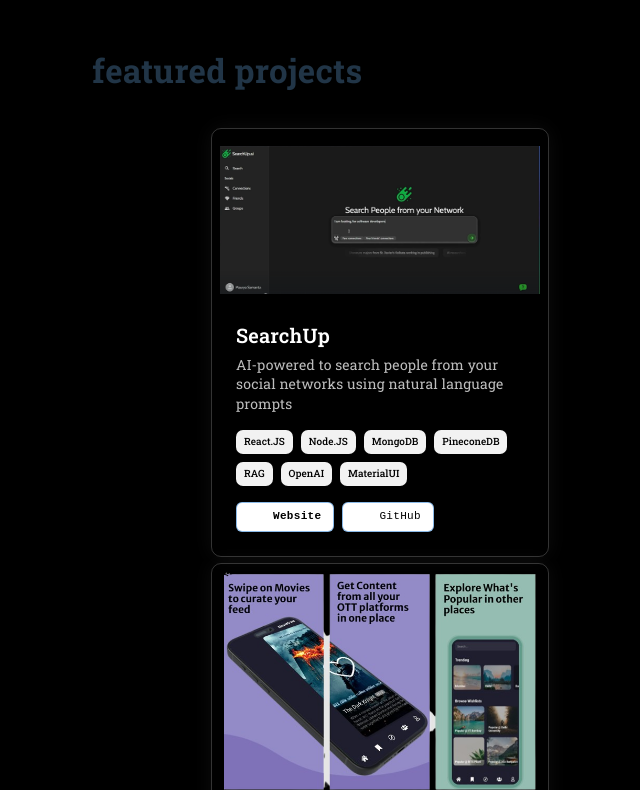
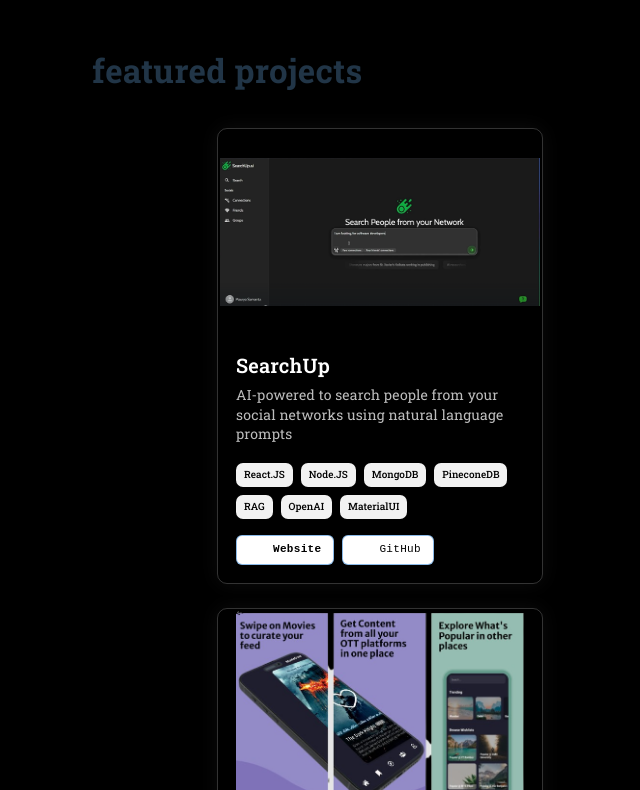
Before and after one commit to MauryaSamanta/MauryaSamantaV1, a React (Vite) app: page / in a window 1280 px wide. Shown: the part 870-1660 px from the top of the page, without its empty margins (276-916 px from the left). Built offline with nearby package versions, Linux system fonts and the light colour scheme; some icons are missing.

Commit message:
Reduced padding on project UI

```diff
--- a/src/components/ProjectsBoxes.jsx
+++ b/src/components/ProjectsBoxes.jsx
@@ -12,8 +12,8 @@
       onMouseLeave={() => setHovered(false)}
       sx={{
         width: 320,
-        height: '100%',
-        p:1,
+        height: 450,
+        p:"2px",
         borderRadius: '10px',
 
          border:  '0.2px solid rgba(255, 255, 255, 0.2)',
```
